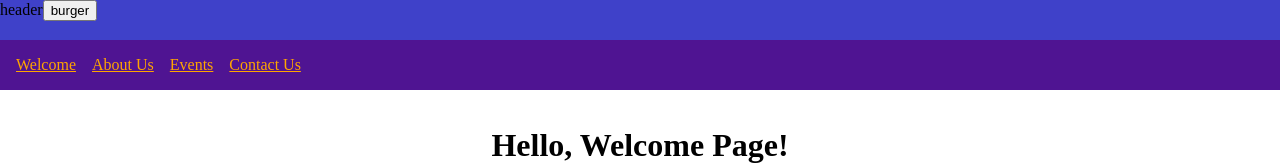
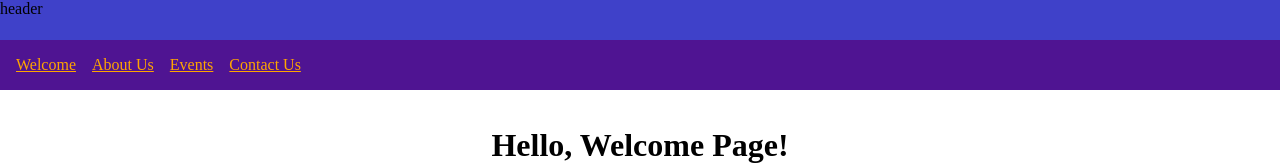
Before and after one commit to Swazimodo/campteepeepole, a Next.js app: page /welcome in a window 1280 px wide. Shown: the top 165 px of the page. Built offline with nearby package versions, Linux system fonts and the light colour scheme.

Commit message:
feat: burger button only for sm size

```diff
--- a/src/components/pageLayout/Header/burgerButton.tsx
+++ b/src/components/pageLayout/Header/burgerButton.tsx
@@ -1,9 +1,17 @@
-import { FC } from "react"
+import { FC } from "react";
+import styled from 'styled-components';
+import { getMinWidthQuery, MediaSizes } from '@/components/mediaQueries';
 
 interface BurgerButtonProps {
   onClick: () => void
 }
 
 export const BurgerButton: FC<BurgerButtonProps> = (props) => {
-  return <button onClick={props.onClick}>burger</button>
+  return <BurgerBtn onClick={props.onClick}>burger</BurgerBtn>
 }
+
+const BurgerBtn = styled.button`
+  @media ${getMinWidthQuery(MediaSizes.sm)} {
+    display: none;
+  }
+`
--- a/src/components/pageLayout/Header/nav.tsx
+++ b/src/components/pageLayout/Header/nav.tsx
@@ -21,11 +21,12 @@ export const Nav: FC = () => {
 
 const SiteNav = styled.nav`
   background-color: #4f1492;
+  padding: 8px 8px;
 `
 
 const SiteNavUl = styled.ul`
   padding: 0;
-  margin: 8px 8px;
+  margin: 0;
 `
 
 const SiteNavLi = styled.li`
```
